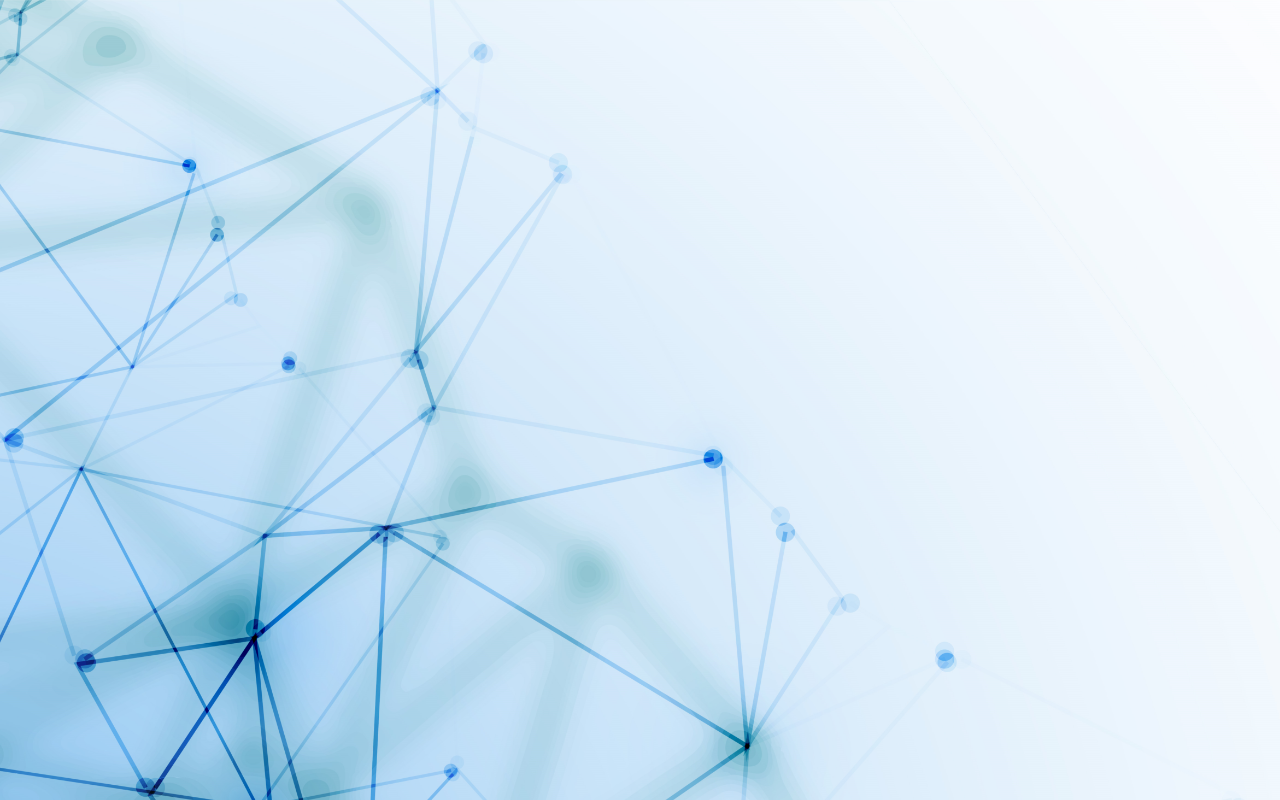
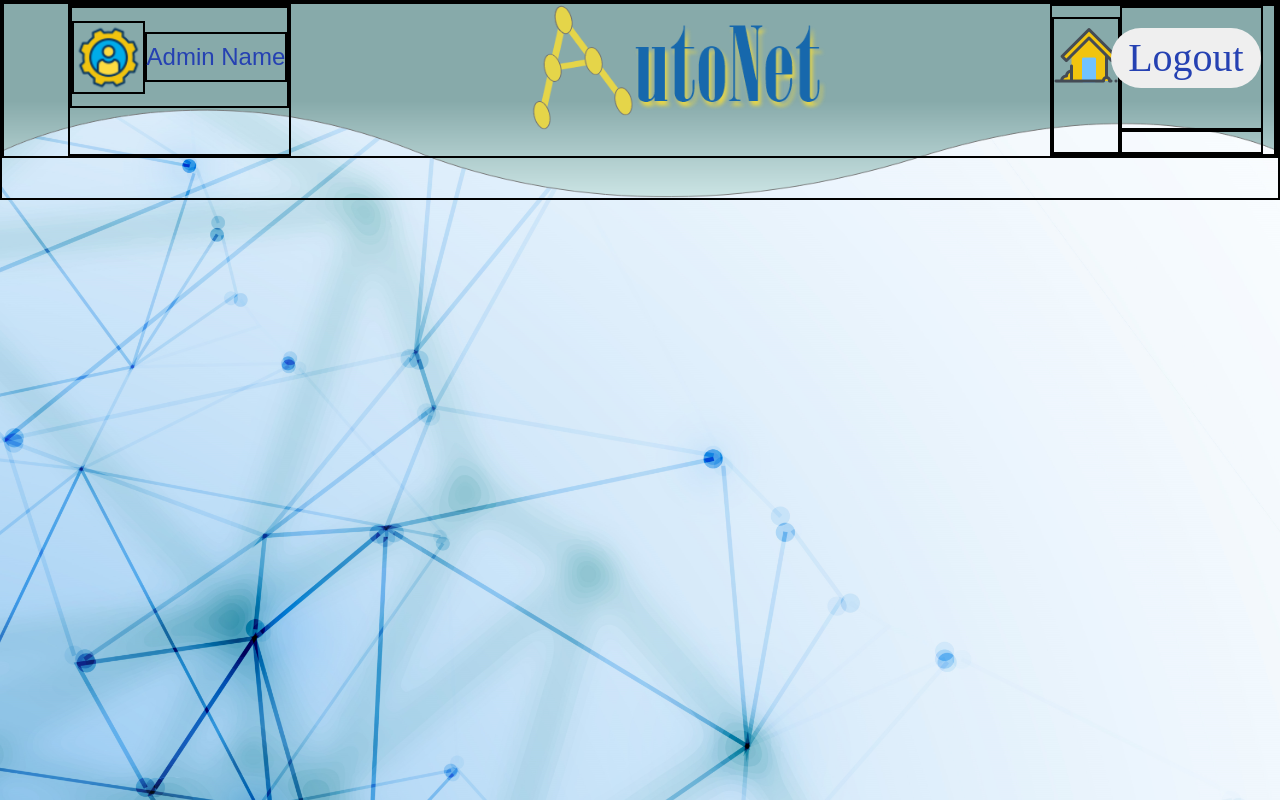
Before and after one commit to Nouran-Ebrahim/Graduation_Project, a PHP site: page /pages/router1.html in a window 1280 px wide. Run offline with PHP 8.4, Linux system fonts and the light colour scheme.

Commit message:
Router1 Page Uncompleted

```diff
--- a/css/style.css
+++ b/css/style.css
@@ -64,11 +64,13 @@
 /* login starting */
 * {
     box-sizing: border-box;
-  }
+}
+html{
+    height: 100%;
+}
 body{
-background-image: url('../images/backgrauand.png');
-margin: 0px;
-
+    background-image: url('../images/backgrauand.png');
+    margin: 0px;
 }
 .login_container{
     display: flex;
@@ -141,3 +143,114 @@ input[name="log"]:hover{
 /*admin settings starting*/
 
 /* admin settings ending */
+
+/*
+    ****************
+    Router1 Page
+    ****************
+*/
+.heading {
+    width: 100%;
+    height:200px;
+    background: url("../images/header_background.png");
+    background-size: 100% 100%;
+    border: 2px black solid;
+}
+.heading_container{
+    border: 2px black solid;
+    display: flex;
+    justify-content: space-between;
+}
+
+/*adminSettingsIcon properties*/
+.adminSettings{
+    border: 2px black solid;
+    display: flex;
+    align-items:flex-start;
+    margin-left: 5%;
+
+}
+.adminSettings div{
+    display: flex;
+    height: auto;
+    align-items: center;
+    border: 2px black solid;
+}
+.AdSetIcon{
+    border: 2px black solid;
+    height: 73px;
+    width: 73px;
+}
+
+/*adminName properties*/
+.adminName{
+    border: 2px black solid;
+    font-family: Arial;
+    font-style: normal;
+    font-weight: normal;
+    font-size: 150%;
+    line-height: 46px;
+    color: #2541B2;
+}
+
+/*Logo Properties*/
+.Logo{
+    width:auto;
+    margin-left: 5%;
+}
+
+.Logo img{
+    width:85%;
+    height:85%;
+    min-width:10%;
+}
+/*Logout & Home buttons properties*/
+.HomeAndLog{
+    border: 2px black solid;
+
+    display: flex;
+    align-content: center;
+}
+
+.HIcon{
+    border: 2px black solid;
+    margin-top: 5%;
+}
+.logout{
+    border: 2px black solid;
+    min-width:10%;
+    margin-right: 5%;
+    display: flex;
+    justify-self: flex-end;
+    flex-direction: column;
+    justify-content: space-around;
+}
+.logout button {
+    width:150px;
+    min-width: 100px;
+    height:60px;
+    border-radius: 30px;
+    border:0px;
+    align-self: flex-end;
+    font-family: Onyx;
+    font-style: normal;
+    font-weight: normal;
+    font-size: 40px;
+    line-height: 50px;
+    justify-content: center;
+    align-content: center;
+    /* identical to box height */
+
+
+    color: #2541B2;
+
+}
+.logout div{
+    border: 2px black solid;
+
+}
+/*
+    *******************
+    Router1 Page ending
+    *******************
+ */
--- a/pages/router1.html
+++ b/pages/router1.html
@@ -12,6 +12,30 @@
     <script src='../js/js.js'></script>
 </head>
 <body>
+    <div class = "heading">
+        <div class = "heading_container">
+            <div class = "adminSettings">
+                <div>
+                    <img src="../images/settings_icon.png" class="AdSetIcon" alt="AdminSettingsIcon" />
+                    <p class="adminName">Admin Name</p>
+                </div>
+            </div>
+            <div class = "Logo">
+                <img id="name" src="../images/website name.png">
+            </div>
+            <div class="HomeAndLog">
+                <div class="HIcon">
+                    <img id="Home" src="../images/home_icon.png">
+                </div>
 
+                <div class="logout">
+                    <button>Logout</button>
+                    <div></div>
+                </div>
+            </div>
+
+        </div>
+
+    </div>
 </body>
 </html>
```
